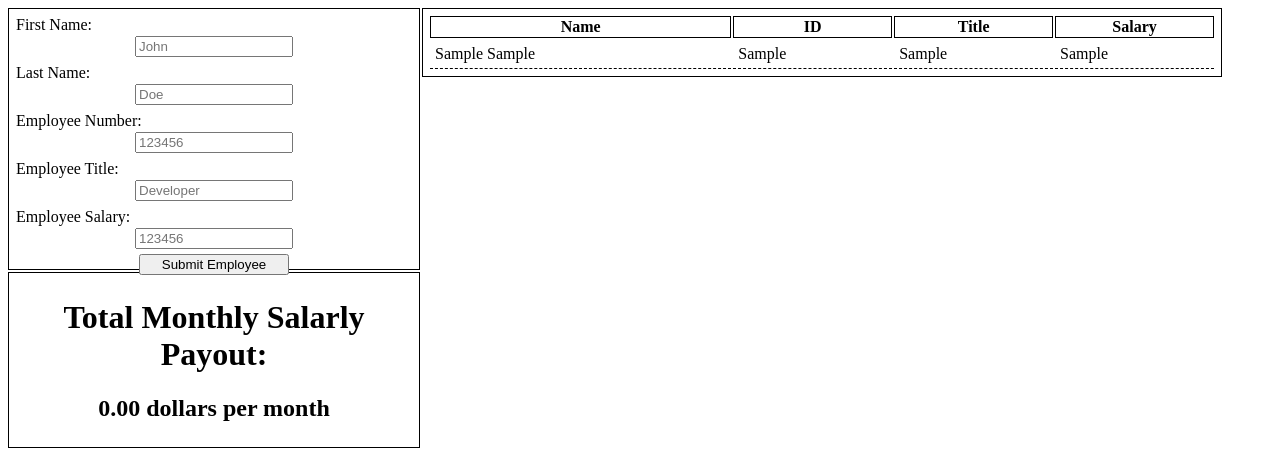
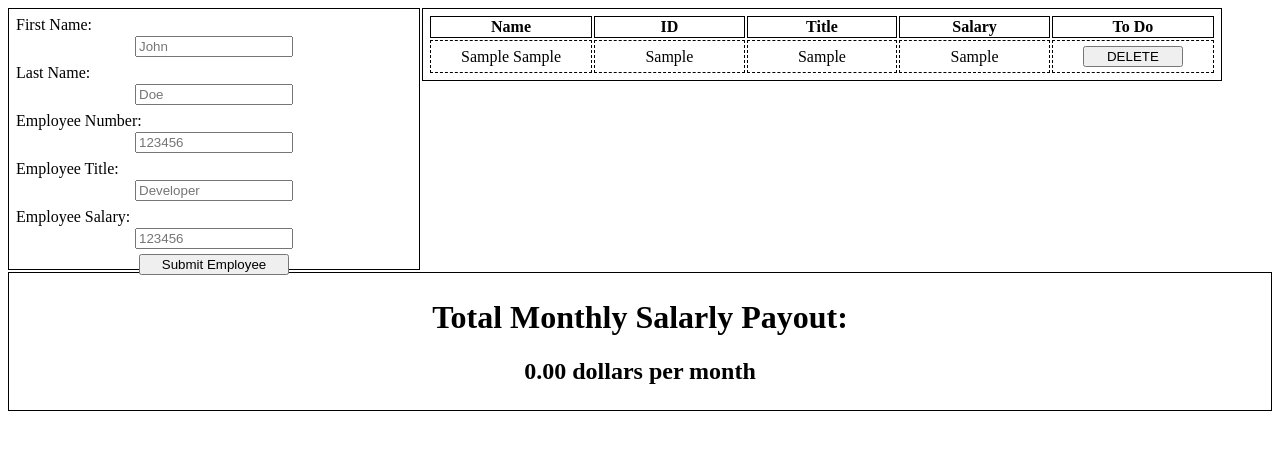
Before and after one commit to DoctorHowser/Weekend_Project_1, a plain HTML site: page index.html in a window 1280 px wide. Both pictures are taken after typing "Sample", "Sample", "Sample", "Sample", "Sample" into the empty fields and a click on the input "Submit Employee". Drawn offline with nearby package versions, Linux system fonts and the light colour scheme.

Commit message:
fix tables

```diff
--- a/app.js
+++ b/app.js
@@ -20,7 +20,7 @@ $(document).ready(function(){
 		//add only most recent salary via click counter for Array index, only if number
 
 			var numCheck = parseInt(employeeArray[numSubmissions].employeeSalary);
-			console.log(numCheck, salaries);
+
 
 			if (isNaN(numCheck)) {
 				numCheck = 0;
@@ -28,10 +28,9 @@ $(document).ready(function(){
 
 			salaries += numCheck;
 			//increment clicks for next submission
-			console.log(numCheck, salaries)
 			numSubmissions++;
 			var monthlySalaries = (salaries/12).toFixed(2);
-			console.log(numCheck, salaries, monthlySalaries);
+
 
 		addInfo(values);
 		addSalary(monthlySalaries);
@@ -46,6 +45,7 @@ function addInfo(employee){
 	$el.append("<td>" + employee.employeeNumber + "</td>");
 	$el.append("<td>" + employee.employeeTitle + "</td>");
 	$el.append("<td>" + employee.employeeSalary + "</td>");
+	$el.append("<td><button class='delete'>DELETE</button></td>")
 }
 function addSalary(dollar){
 		$("#lastSubmit").text(dollar + " dollars per month");
--- a/index.html
+++ b/index.html
@@ -30,6 +30,7 @@
 				<th>ID</th>
 				<th>Title</th>
 				<th>Salary</th>
+				<th>To Do</th>
 			</tr>
 		</thead>
 		<tbody>
--- a/style.css
+++ b/style.css
@@ -16,21 +16,26 @@ h1,h2, p {
 #salaryContainer {
 	clear: both;
 	border: 1px solid black;
-	width: 400px;
+	width: 1200;
 	height: auto;
 	margin: 2px auto 0 0;
 	padding: 5px 5px 5px 5px;
 }
 th{
 	border: solid 1px black;
+	min-width: 100px;
 }
 
 td {
-	border-bottom: dashed 1px black;
+	border: dashed 1px black;
 	height: 15px;
 	padding: 5px 5px 5px 5px;
+	text-align: center;
 }
-
+td button {
+	margin: 0 auto 0 auto;
+	width: 100px;
+}
 
 #employeeInfo label{
 	display: block;
```
